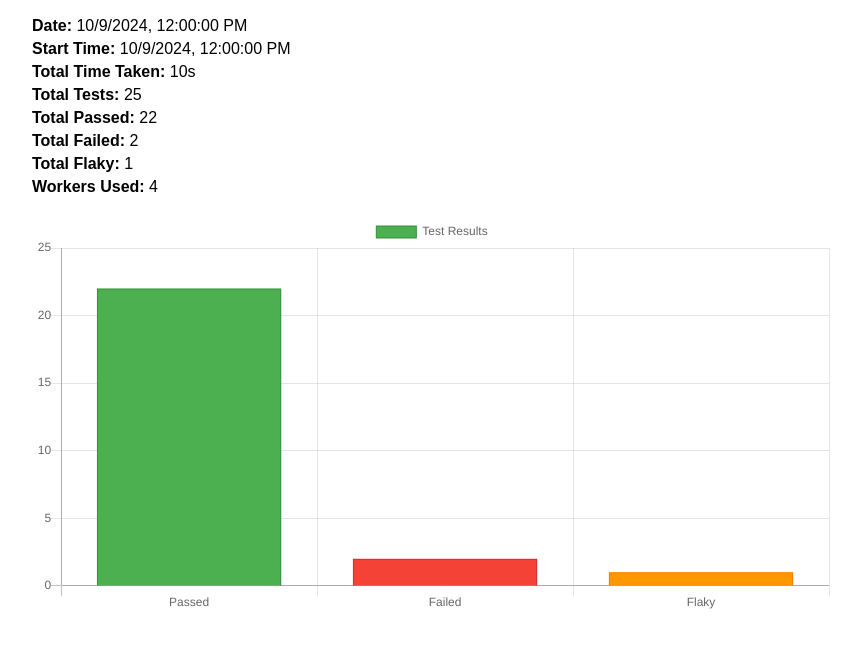
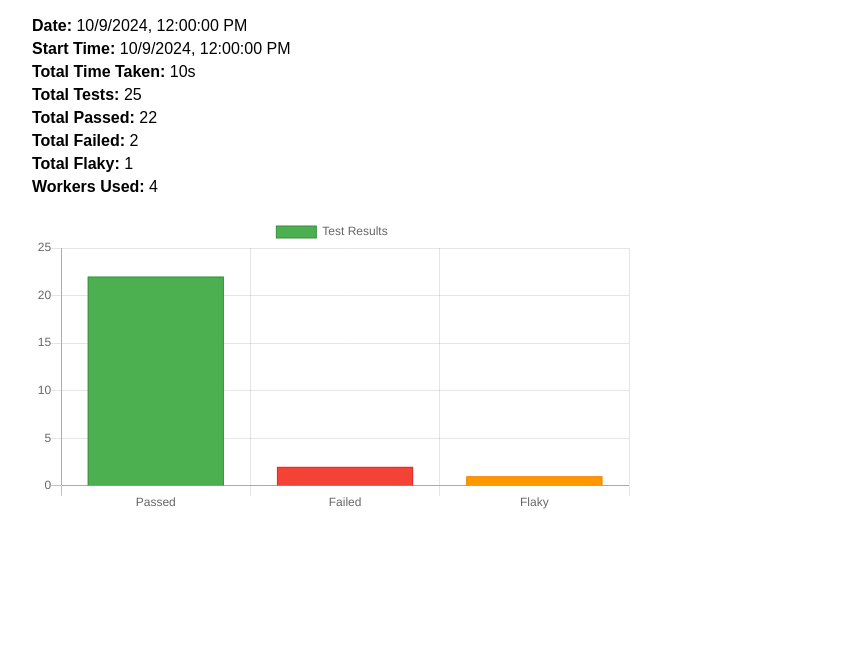
Before and after one commit to azrimangsor/playwright-dashboard, a plain HTML site: page index.html in a window 1280 px wide. Shown: the part 111-758 px from the top of the page, without its empty margins (208-1069 px from the left). Drawn offline with nearby package versions, Linux system fonts and the light colour scheme.

Commit message:
Update chart styling

```diff
--- a/index.html
+++ b/index.html
@@ -46,7 +46,7 @@
     </div>
 
     <!-- Bar chart section -->
-    <canvas id="testChart"></canvas>
+    <canvas id="testChart" style="width:100%;max-width:600px"></canvas>
   </div>
 
   <script>
```
